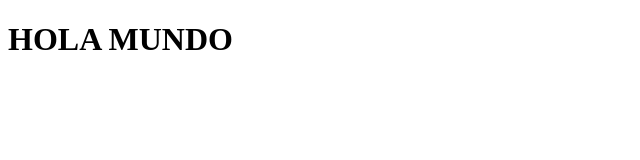
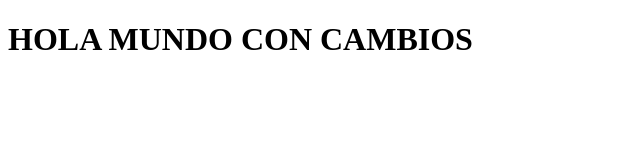
Before and after one commit to alexissena2024/holamundogit, a plain HTML site: page index.html in a window 1280 px wide. Shown: the whole page, without its empty margins (0-640 px from the left). Drawn offline with Linux system fonts and the light colour scheme.

Commit message:
foto luego del cambio

```diff
--- a/index.html
+++ b/index.html
@@ -3,9 +3,9 @@
 <head>
     <meta charset="UTF-8">
     <meta name="viewport" content="width=device-width, initial-scale=1.0">
-    <title></title>
+    <title>ESTE ES UN NUEVO CAMBIO</title>
 </head>
 <body>
-    <h1>HOLA MUNDO</h1>
+    <h1>HOLA MUNDO CON CAMBIOS</h1>
 </body>
 </html>
```
